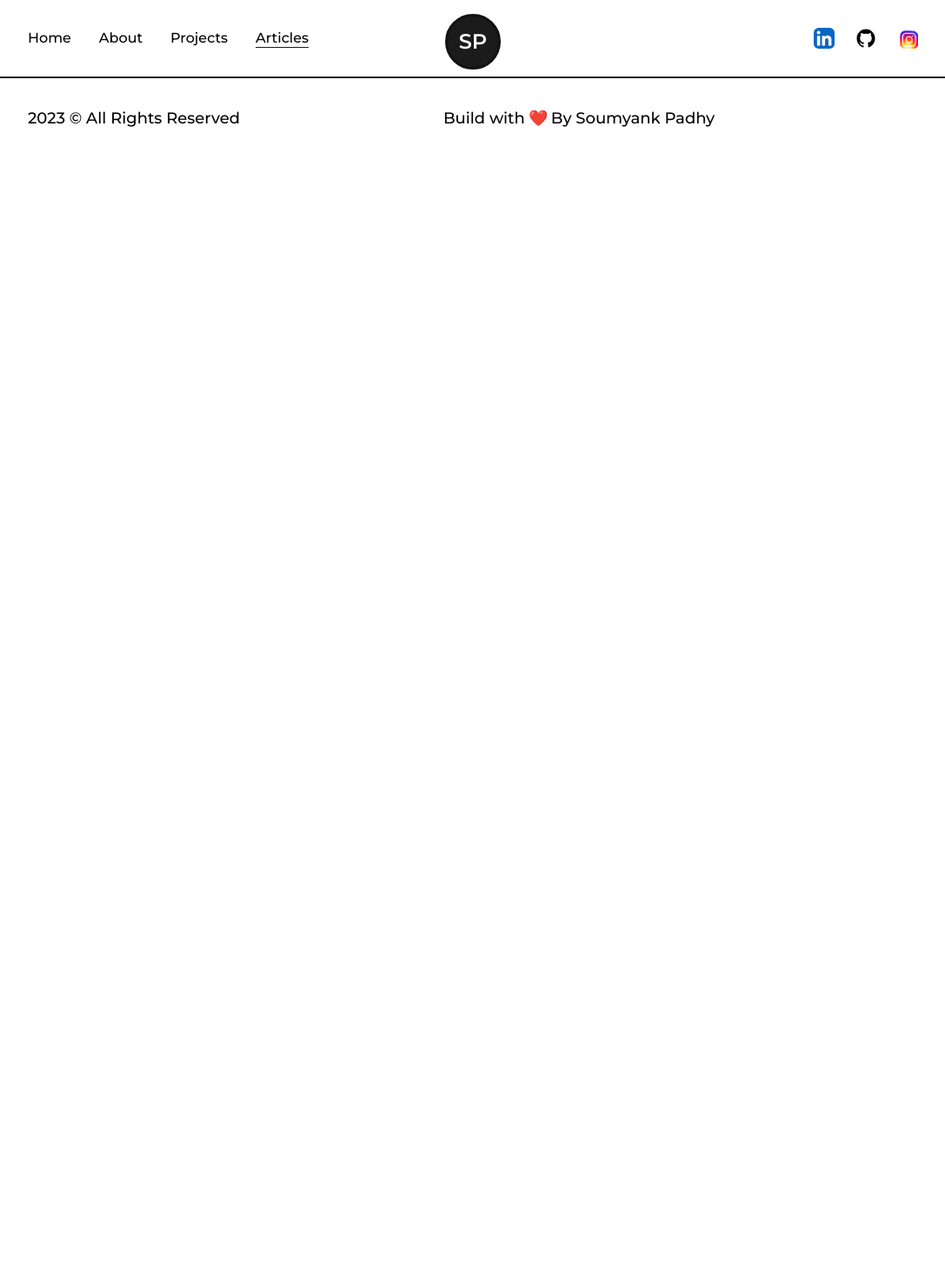
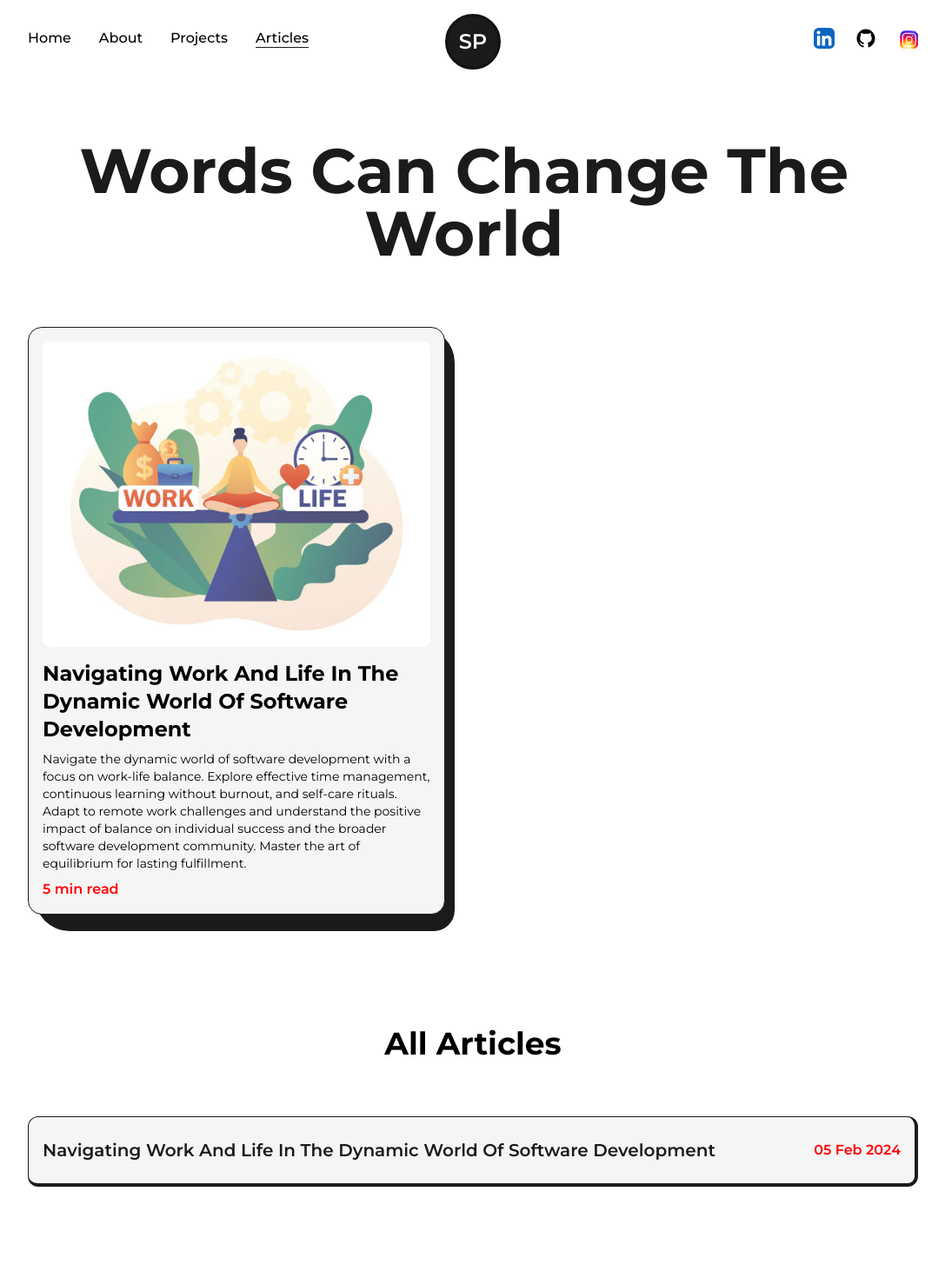
Before and after one commit to Soumyank007/Portfolio, a Next.js app: page /articles in a window 1280 px wide. Shown: the top 1470 px of the page at 87% size, without its empty margins (96-1183 px from the left). Before the commit the page ends 800 px from the top, so only its background shows below. Built offline with nearby package versions, Linux system fonts and the light colour scheme.

Commit message:
chore:add articles section

```diff
--- a/src/components/Education.js
+++ b/src/components/Education.js
@@ -4,7 +4,7 @@ import Lilcon from './Lilcon'
 
 const Details = ({type,time,place,info }) => {
     const ref = useRef(null);
-    return <li ref={ref} className='my-8 first:mt-0 last:mt-0 w-[60%] mx-auto flex flex-col items-center justify-between'>
+    return <li ref={ref} className='my-8 first:mt-0 last:mt-0 w-[60%] mx-auto flex flex-col items-start justify-between'>
         <Lilcon reference={ref} />
         <motion.div
             initial={{ y: 50 }}
@@ -12,7 +12,7 @@ const Details = ({type,time,place,info }) => {
             transition={{ duration: 0.5, type: 'spring' }}
         >
             <h3 className='capitalize font-bold text-2xl'>
-                {type}
+                {type}&nbsp;
             </h3>
             <span className='capitalize font-medium text-dark/75'>
                 {time} | {place}
@@ -38,7 +38,9 @@ const Education = () => {
             <div ref={ref} className='w-[75%] mx-auto relative'>
                 <motion.div style={{ scaleY: scrollYProgress }} className='absolute left-9 top-0 w-[4px] h-full bg-dark origin-top' />
                 <ul className='w-full flex flex-col items-start justify-between ml-4'>
-                    <Details type='Bachelor of Technology' time='2019-2023' place='Institute of Technical Education and Research,Bhubaneswar' info='Computer Science' />
+                    <Details type='Bachelor of Technology' time='2019-2023' place='Institute of Technical Education and Research Bhubaneswar,Odisha' info='Computer Science' />
+                    <Details type='Higher Secondary Education' time='2017-2019' place='Swarajya senior Secondary School Alwar,Rajasthan' info='NWAC' />
+                    <Details type='Matriculation Education' time='2004-2016' place='De Paul School Berhampur,Odisha' info='ICSE' />
                 </ul>
             </div>
         </div>
--- a/src/components/Experience.js
+++ b/src/components/Experience.js
@@ -4,7 +4,7 @@ import Lilcon from './Lilcon'
 
 const Details = ({ position, company, companyLink, time, address, work }) => {
     const ref = useRef(null);
-    return <li ref={ref} className='my-8 first:mt-0 last:mt-0 w-[60%] mx-auto flex flex-col items-center justify-between'>
+    return <li ref={ref} className='my-8 first:mt-0 last:mt-0 w-[60%] mx-auto flex flex-col items-start justify-between'>
         <Lilcon reference={ref} />
         <motion.div
             initial={{ y: 50 }}
@@ -39,9 +39,9 @@ const Experience = () => {
             <div ref={ref} className='w-[75%] mx-auto relative'>
                 <motion.div style={{ scaleY: scrollYProgress }} className='absolute left-9 top-0 w-[4px] h-full bg-dark origin-top' />
                 <ul className='w-full flex flex-col items-start justify-between ml-4'>
+                    <Details position='Systems Engineer' company='Kemuri Technology' time='Dec 2022-Sept 2023' work='Developed features for Headless CMS (RCMS) projects, optimizing content management with PHP, JavaScript, and Postgres. Delivered diverse client projects with Nuxt JS, Vue JS, React JS, Node JS, Django, and Flutter. Introduced automated testing (Katalon, Puppeteer) for robust software quality, including real-time testing. Managed servers directly using SSH, created API load testing scripts with Node JS and JMeter. Integrated third-party REST APIs and JavaScript frameworks, resolving intricate code issues through systematic debugging. Implemented GitHub Actions and Docker for efficient CI/CD operations. Applied code optimization techniques for clean, efficient, and high-performance coding.'
+                        companyLink='www.kemuri.in' address='Bangalore,India' />
                     <Details position='Systems Engineer Intern' company='Kemuri Technology' time='Sept 2022-Dec 2022' work='Significantly contributed to Headless CMS projects, Nuxt JS, Vue JS, and led the development of a Django website from inception to completion'
-                        companyLink='www.kemuri.in' address='Bangalore,India' />
-                    <Details position='Systems Engineer' company='Kemuri Technology' time='Dec 2022-Sept 2023' work='Developed features for Headless CMS (RCMS) projects, optimizing content management with PHP, JavaScript, and Postgres. Delivered diverse client projects with Nuxt JS, Vue JS, React JS, Node JS, Django, and Flutter. Introduced automated testing (Katalon, Puppeteer) for robust software quality, including real-time testing. Managed servers directly using SSH, created API load testing scripts with Node JS and JMeter. Integrated third-party REST APIs and JavaScript frameworks, resolving intricate code issues through systematic debugging. Implemented GitHub Actions and Docker for efficient CI/CD operations. Applied code optimization techniques for clean, efficient, and high-performance coding.'
                         companyLink='www.kemuri.in' address='Bangalore,India' />
                 </ul>
             </div>
--- a/src/components/NavBar.js
+++ b/src/components/NavBar.js
@@ -15,7 +15,7 @@ const CustomLink = ({ href, title, className = '' }) => {
   )
 }
 const NavBar = () => {
-  return (
+    return (
     <header className='w-full px-32 py-8 font-medium flex items-center justify-between'>
       <nav className='select-none'>
         <CustomLink href="/" title="Home" className='mr-4' />
@@ -32,7 +32,7 @@ const NavBar = () => {
         >
           <LinkedInIcon />
         </motion.a>
-        <motion.a aria-label="GithubIcon" href="https://github.com/Soumyank-kemuri" target={'_blank'}
+        <motion.a aria-label="GithubIcon" href="https://github.com/soumyank007" target={'_blank'}
           whileHover={{ y: -2 }}
           whileTap={{ scale: 0.9 }}
           className='w-6 mx-3'>
@@ -48,7 +48,7 @@ const NavBar = () => {
       <div className='absolute left-[50%] top-2 translate-x-[-50%]'>
         <Logo />
       </div>
-    </header>
+          </header>
   )
 }
 
--- a/src/pages/articles.js
+++ b/src/pages/articles.js
@@ -1,13 +1,102 @@
-import React from 'react'
+import React, { useRef } from 'react'
 import Head from 'next/head'
+import Layout from '@/components/Layout'
+import AnimatedText from '@/components/AnimatedText'
+import Link from 'next/link'
+import Image from 'next/image'
+import article1 from '../../public/images/articles/work-life_balance.jpg';
+import { motion, useMotionValue } from 'framer-motion'
+const FramerImage = motion(Image);
+
+const MovingImg = ({ title, img, link }) => {
+  const x = useMotionValue(0);
+  const y = useMotionValue(0);
+  const imgRef = useRef(null);
+
+  function handleMouse(event) {
+    imgRef.current.style.display = 'inline-block';
+    x.set(event.pageX);
+    y.set(-10);
+  }
+
+  function handleMouseLeave() {
+    imgRef.current.style.display = 'none';
+    x.set(0);
+    y.set(0);
+  }
+  return (
+    <Link href={link} target='_blank'
+      onMouseMove={handleMouse}
+      onMouseLeave={handleMouseLeave}
+    >
+      <h2 className='capitalize text-xl font-semibold hover:underline'>
+        {title}
+      </h2>
+      <FramerImage
+        style={{ x: x, y: y }}
+        initial={{ opacity: 0 }}
+        whileInView={{ opacity: 1, transition: { duration: 0.2 } }}
+        ref={imgRef} src={img} alt={title} className='z-10 pt-4 w-96 h-auto hidden absolute rounded-lg' />
+    </Link>
+
+  )
+}
+
+const Article = ({ img, title, link, date }) => {
+  return (
+    <motion.li
+    initial={{y:200}}
+    whileInView={{y:0,transition:{duration:0.5,ease:'easeInOut'}}}
+    viewport={{once:true}}
+     className='relative w-full p-4 py-6 my-4 rounded-xl flex items-center justify-between bg-light text-dark first:mt-0 border border-solid border-dark border-r-4 border-b-4'>
+      <MovingImg title={title} img={img} link={link} />
+      <span className='text-primary font-semibold pl-4'>{date}</span>
+    </motion.li>
+  )
+}
+
+const FeaturedArticle = ({ img, title, time, summary, link }) => {
+  return (
+    <li className=' relative col-span-1 w-full p-4 bg-light border border-solid border-dark rounded-2xl'>
+      <div className="absolute top-0 -right-3 -z-10 w-[101%] h-[103%] rounded-[2.5rem] bg-dark rounded-br-3xl" />
+      <Link
+        className="w-full inline-block cursor-pointer overflow-hidden rounded-lg"
+        href={link}
+        target="_blank"
+      >
+        <FramerImage src={img} alt={title} className="w-full h-auto"
+          whileHover={{ scale: 1.05 }}
+          transition={{ duration: 0.2 }}
+        />
+      </Link>
+      <Link href={link} target='_blank'>
+        <h2 className='capitalize text-2xl font-bold my-2 hover:underline'>{title}</h2>
+      </Link>
+      <p className='text-sm mb-2'>{summary}</p>
+      <span className='text-primary font-semibold'>{time}</span>
+    </li>
+  )
+}
 
 const articles = () => {
   return (
     <>
-    <Head>
-      <title>Articles | Soumyank Padhy</title>
-      <meta name='description' content='Explore Soumyank Padhy&#39;s collection of insightful articles.Engage with insightful articles on web development, technology trends, and creative musings. Stay informed, inspired, and join the dialogue.' />
-    </Head>
+      <Head>
+        <title>Articles | Soumyank Padhy</title>
+        <meta name='description' content='Explore Soumyank Padhy&#39;s collection of insightful articles.Engage with insightful articles on web development, technology trends, and creative musings. Stay informed, inspired, and join the dialogue.' />
+      </Head>
+      <main className='w-full mb-16 flex flex-col items-center justify-center overflow-hidden'>
+        <Layout className='pt-16'>
+          <AnimatedText text='Words can change the world' className='mb-16' />
+          <ul className='grid grid-cols-2 gap-16'>
+            <FeaturedArticle title="Navigating Work and Life in the Dynamic World of Software Development" img={article1} summary="Navigate the dynamic world of software development with a focus on work-life balance. Explore effective time management, continuous learning without burnout, and self-care rituals. Adapt to remote work challenges and understand the positive impact of balance on individual success and the broader software development community. Master the art of equilibrium for lasting fulfillment." link='/' time='5 min read' />
+          </ul>
+          <h2 className='font-bold text-4xl w-full text-center my-16 mt-32'>All Articles</h2>
+          <ul>
+            <Article title="Navigating Work and Life in the Dynamic World of Software Development" img={article1} link='/' date='05 Feb 2024' />
+          </ul>
+        </Layout>
+      </main>
     </>
   )
 }
```
Also changed, not shown: src/pages/projects.js (+13 -7 lines), public/images/articles/work-life_balance.jpg (added).
